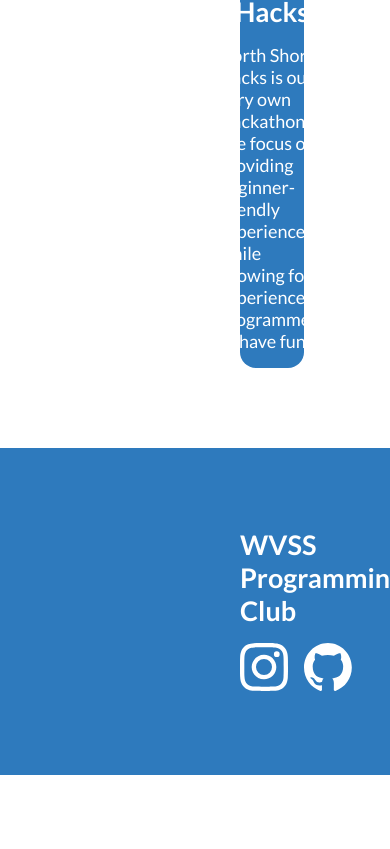
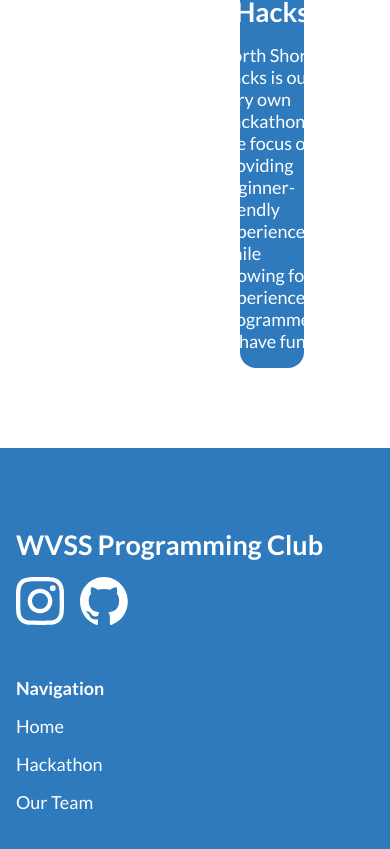
Before and after one commit to WVSS-Programming-Club/northshorehacks, a Next.js app: page / in a window 390 px wide. Shown: the part 2009-2858 px from the top of the page. Before the commit the page ends 2784 px from the top, so only its background shows below. Built offline with nearby package versions, Linux system fonts and the light colour scheme.

Commit message:
Update footer.module.scss

```diff
--- a/src/components/footer/footer.module.scss
+++ b/src/components/footer/footer.module.scss
@@ -28,3 +28,10 @@
         height: 3rem;
     }
 }
+
+@media only screen and (max-width: 800px) {
+    .footer {
+        padding: 5rem 1rem;
+        flex-direction: column;
+    }
+}
```
